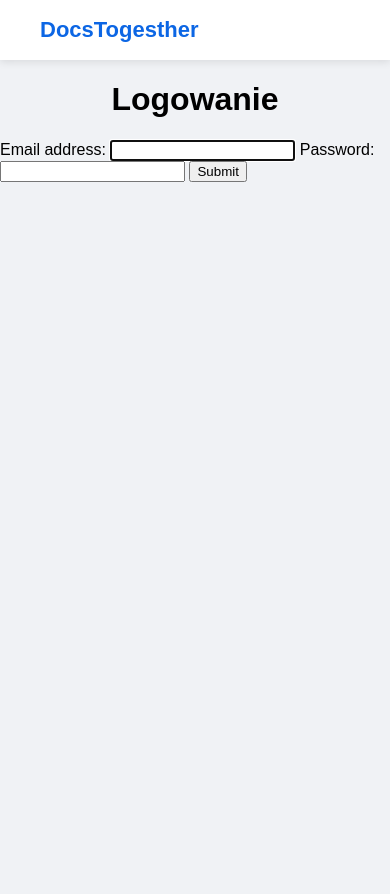
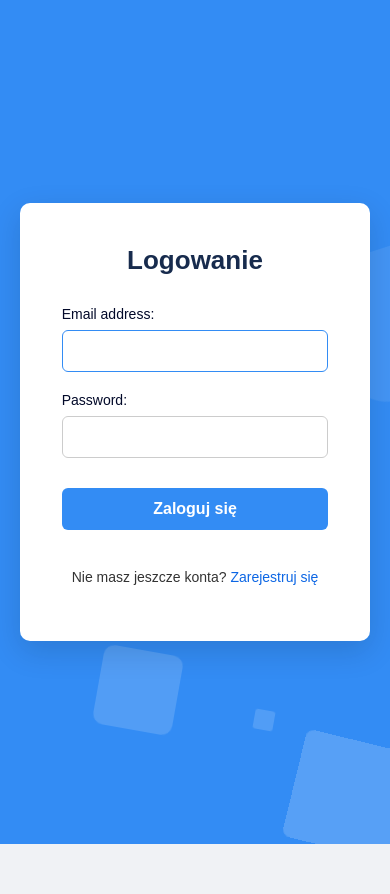
Before and after one commit to ossker/docs_together, a Django app: page /accounts/login in a window 390 px wide. Before the commit the page ends 182 px from the top, so only its background shows below. Run offline with Django 4.2, Linux system fonts and the light colour scheme; parts of the project's set-up code (start-up, migrations or seed data) failed here and were passed over.

Commit message:
Add frontend for login and registration

```diff
--- /dev/null
+++ b/docs_together/static/css/auth.css
@@ -0,0 +1,214 @@
+body {
+  overflow: hidden;
+}
+
+/* ================================== */
+/*        GŁÓWNY WRAPPER I TŁO        */
+/* ================================== */
+
+.auth-wrapper {
+  width: 100%;
+  height: 100vh;
+  display: flex;
+  justify-content: center;
+  align-items: center;
+  position: relative;
+  overflow: hidden;
+}
+
+.area {
+  background: #338cf4;
+  background: -webkit-linear-gradient(to left, #8f94fb, #4e54c8);
+  width: 100%;
+  height: 100%;
+  position: absolute;
+  top: 0;
+  left: 0;
+  z-index: 1;
+}
+
+.circles {
+  position: absolute;
+  top: 0;
+  left: 0;
+  width: 100%;
+  height: 100%;
+  overflow: hidden;
+  margin: 0;
+  padding: 0;
+  z-index: 2;
+}
+
+.circles li {
+  position: absolute;
+  display: block;
+  list-style: none;
+  width: 20px;
+  height: 20px;
+  background: rgba(255, 255, 255, 0.2);
+  animation: animate 25s linear infinite;
+  bottom: -150px;
+}
+
+.circles li:nth-child(1) { left: 25%; width: 80px; height: 80px; animation-delay: 0s; }
+.circles li:nth-child(2) { left: 10%; width: 20px; height: 20px; animation-delay: 2s; animation-duration: 12s; }
+.circles li:nth-child(3) { left: 70%; width: 20px; height: 20px; animation-delay: 4s; }
+.circles li:nth-child(4) { left: 40%; width: 60px; height: 60px; animation-delay: 0s; animation-duration: 18s; }
+.circles li:nth-child(5) { left: 65%; width: 20px; height: 20px; animation-delay: 0s; }
+.circles li:nth-child(6) { left: 75%; width: 110px; height: 110px; animation-delay: 3s; }
+.circles li:nth-child(7) { left: 35%; width: 150px; height: 150px; animation-delay: 7s; }
+.circles li:nth-child(8) { left: 50%; width: 25px; height: 25px; animation-delay: 15s; animation-duration: 45s; }
+.circles li:nth-child(9) { left: 20%; width: 15px; height: 15px; animation-delay: 2s; animation-duration: 35s; }
+.circles li:nth-child(10) { left: 85%; width: 150px; height: 150px; animation-delay: 0s; animation-duration: 11s; }
+
+@keyframes animate {
+  0% { transform: translateY(0) rotate(0deg); opacity: 1; border-radius: 0; }
+  100% { transform: translateY(-1000px) rotate(720deg); opacity: 0; border-radius: 50%; }
+}
+
+/* ================================== */
+/*     UKŁAD Z OBRAZEM I FORMULARZEM  */
+/* ================================== */
+
+.auth-container {
+  position: relative;
+  z-index: 10;
+  width: 100%;
+  max-width: 900px;
+  background-color: #ffffff;
+  border-radius: 10px;
+  box-shadow: 0 10px 30px rgba(7, 20, 35, 0.15);
+  display: flex;
+  overflow: hidden;
+  padding: 3%;
+}
+
+.auth-image-panel {
+  flex-basis: 50%;
+  background-color: white;
+  justify-items: center;
+  align-content: center;
+}
+
+.auth-image-panel img {
+  width: 100%;
+  height: 500px;
+  object-fit: cover;
+  display: block;
+}
+
+.auth-form-panel {
+  flex-basis: 50%;
+  padding: 40px;
+  display: flex;
+  flex-direction: column;
+  justify-content: center;
+}
+
+/* ================================== */
+/*        STYLE DLA FORMULARZA        */
+/* ================================== */
+
+.auth-form-panel h1 {
+  font-size: 26px;
+  font-weight: 600;
+  color: #172b4d;
+  margin: 0 0 30px 0;
+  text-align: center;
+}
+
+.auth-form .form-field {
+  margin-bottom: 20px;
+}
+
+.auth-form label {
+  display: block;
+  font-weight: 500;
+  color: #020929;
+  margin-bottom: 8px;
+  font-size: 14px;
+}
+
+.auth-form input {
+  width: 100%;
+  padding: 12px 15px;
+  border: 1px solid #ccc;
+  border-radius: 6px;
+  font-size: 14px;
+  font-family: "Poppins", sans-serif;
+  box-sizing: border-box;
+  outline: none;
+  transition: border-color 0.2s;
+}
+
+.auth-form input:focus {
+  border-color: #338cf4;
+}
+
+.auth-submit-btn {
+  width: 100%;
+  height: auto;
+  padding: 12px 15px;
+  border-radius: 6px;
+  background-color: #338cf4;
+  color: white;
+  font-weight: bold;
+  font-size: 16px;
+  cursor: pointer;
+  transition: background-color 0.2s ease;
+  border: none;
+  margin-top: 10px;
+}
+
+.auth-submit-btn:hover {
+  background-color: #2673cf;
+}
+
+.auth-switch-link {
+  text-align: center;
+  margin-top: 25px;
+  font-size: 14px;
+  color: #333;
+}
+
+.auth-switch-link a {
+  color: #0c66e4;
+  text-decoration: none;
+  font-weight: 500;
+}
+
+.auth-switch-link a:hover {
+  text-decoration: underline;
+}
+
+.auth-form .errorlist {
+    list-style-type: none;
+    padding: 0;
+    margin: -10px 0 15px 0;
+    color: #d93025;
+    font-size: 13px;
+}
+
+.auth-form .form-field .errorlist {
+    margin-top: 5px;
+}
+
+/* ================================== */
+/*           RESPONSYWNOŚĆ            */
+/* ================================== */
+
+@media (max-width: 768px) {
+  .auth-container {
+    flex-direction: column;
+    max-width: 450px;
+    margin: 0 20px;
+  }
+
+  .auth-image-panel {
+    display: none;
+  }
+
+  .auth-form-panel {
+    padding: 30px;
+  }
+}
--- a/docs_together/templates/accounts/login.html
+++ b/docs_together/templates/accounts/login.html
@@ -5,13 +5,52 @@
 Logowanie
 {% endblock %}
 
+{% block header %}
+{% endblock header %}
+
+{% block extrahead %}
+<link href="{% static 'css/auth.css' %}" rel="stylesheet">
+{% endblock %}
+
 {% block content %}
+<div class="auth-wrapper">
 
-<h1>Logowanie</h1>
-<form method="post" action="/accounts/login">
-    {% csrf_token %}
-    {{ form }}
-    <button type="submit">Submit</button>
-</form>
+    <div class="area">
+        <ul class="circles">
+            <li></li><li></li><li></li><li></li><li></li><li></li><li></li><li></li><li></li><li></li>
+        </ul>
+    </div>
 
+    <div class="auth-container">
+
+        <!-- Panel na zdjęcie (lewa strona) -->
+        <div class="auth-image-panel">
+            <a class="logo" href="/accounts/login"><img src="{% static 'css/media/login_image.png' %}" alt="Logowanie - DocsTogether"></a>
+        </div>
+
+        <!-- Panel na formularz (prawa strona) -->
+        <div class="auth-form-panel">
+            <h1>Logowanie</h1>
+            <form method="post" action="/accounts/login" class="auth-form">
+                {% csrf_token %}
+
+                {{ form.non_field_errors }}
+
+                {% for field in form %}
+                <div class="form-field">
+                    {{ field.label_tag }}
+                    {{ field }}
+                    {{ field.errors }}
+                </div>
+                {% endfor %}
+
+                <button type="submit" class="auth-submit-btn">Zaloguj się</button>
+            </form>
+            <div class="auth-switch-link">
+                <p>Nie masz jeszcze konta? <a href="/accounts/register">Zarejestruj się</a></p>
+            </div>
+        </div>
+
+    </div>
+</div>
 {% endblock %}
--- a/docs_together/templates/base.html
+++ b/docs_together/templates/base.html
@@ -15,9 +15,11 @@
 </head>
 
 <body>
+    {% block header %}
     <header id="header">
-        <a class="logo" href="/documents">DocsTogesther</a>
+        <a class="logo" href="/documents">DocsTogether</a>
     </header>
+    {% endblock header %}
 
     <div id="content">
         {% block content %}
```
Also changed, not shown: docs_together/templates/accounts/register.html (+43 -6 lines), 1 other file.
